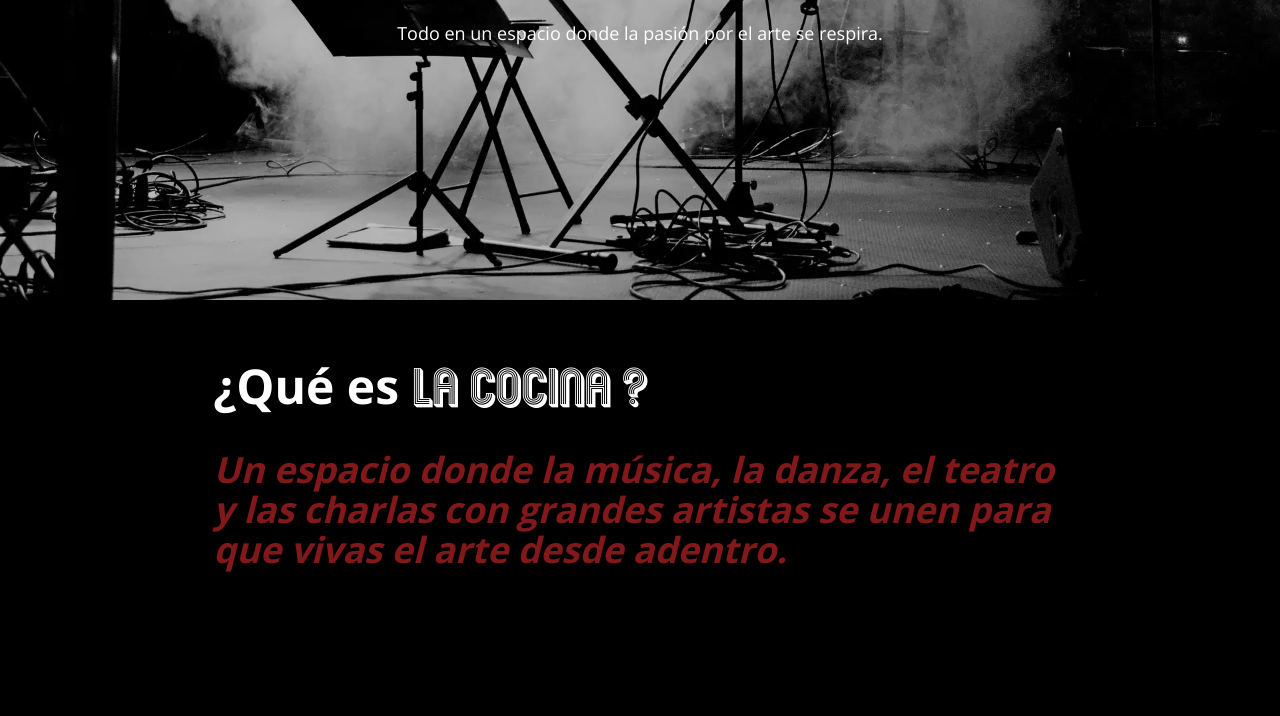
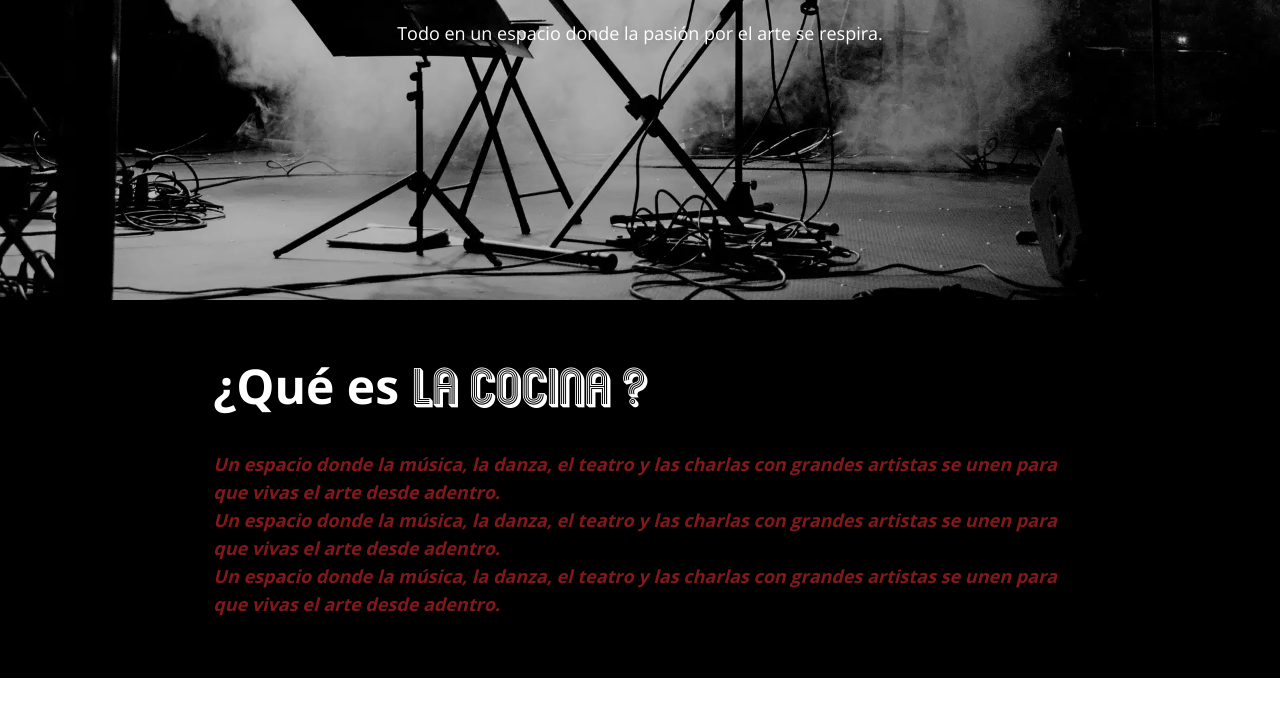
Before and after one commit to aqulesz/lacocina, a React (Vite) app: page / in a window 1280 px wide. Shown: the part 500-1216 px from the top of the page. After the commit the page ends 1178 px from the top, so only its background shows below. Built offline with nearby package versions, Linux system fonts and the light colour scheme.

Commit message:
probando algo

```diff
--- a/src/components/AboutSection.tsx
+++ b/src/components/AboutSection.tsx
@@ -1,9 +1,11 @@
 function AboutSection() {
     return (
-        <div className="bg-black w-full h-dvh flex justify-center py-15">
+        <div className="bg-black w-full flex justify-center py-15">
             <div className="w-2/3">
                 <h2 className="text-white font-default font-bold text-5xl mb-10">¿Qué es <span className="font-logo "> la cocina ?</span></h2>
-                <p className="text-red-900 text-4xl font-default font-bold italic">Un espacio donde la música, la danza, el teatro y las charlas con grandes artistas se unen para que vivas el arte desde adentro.</p>
+                <p className="text-red-900 text-lg font-default font-bold italic">Un espacio donde la música, la danza, el teatro y las charlas con grandes artistas se unen para que vivas el arte desde adentro.</p>
+                <p className="text-red-900 text-lg font-default font-bold italic">Un espacio donde la música, la danza, el teatro y las charlas con grandes artistas se unen para que vivas el arte desde adentro.</p>
+                <p className="text-red-900 text-lg font-default font-bold italic">Un espacio donde la música, la danza, el teatro y las charlas con grandes artistas se unen para que vivas el arte desde adentro.</p>
             </div>
         </div>
     )
```
